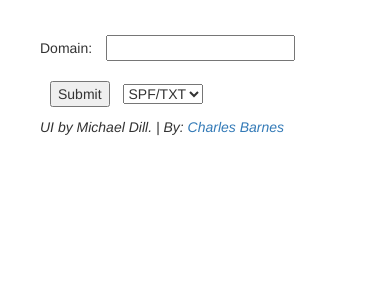
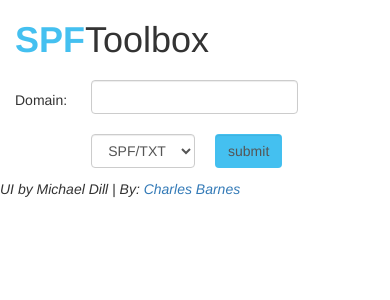
Before and after one commit to charlesabarnes/SPFtoolbox, a PHP site: page /popup.html in a window 390 px wide. Shown: the top 300 px of the page. Run offline with PHP 8.4, Linux system fonts and the light colour scheme.

Commit message:
update extension

```diff
--- a/javascript/main.js
+++ b/javascript/main.js
@@ -1,17 +1,34 @@
-$(document).ready(function(){
-    $("#domain").keyup(function(event){
-        if(event.keyCode == 13){
-            $("#submit").click();
-        }
-    });
-});
-
-window.onload = function() {
 //Counts the number of requests in this session
     var requestNum = 0;
     //Choose the correct script to run based on dropdown selection
-    document.getElementById("submit").onclick = function callRoute() {
-            returnDnsDetails(document.getElementById("domain").value, document.getElementById("file").value)
+    function callRoute(callType) {
+            returnDnsDetails(document.getElementById("domain").value, callType)
+    }
+
+    function requestTitle(callType){
+        switch(callType){
+            case "getTxt.php":
+                return "SPF/TXT Lookup";
+                break;
+            case "getMx.php":
+                return "MX Lookup";
+                break;
+            case "getA.php":
+                return "IP Lookup";
+                break;
+            case "getAll.php":
+                return "All available DNS records";
+                break;
+            case "getAAAA.php":
+                return "IPV6 Lookup";
+                break;
+            case "getWhois.php":
+                return "Who Is Lookup";
+                break;
+            case "getHinfo.php":
+                return "H Info Lookup";
+                break;
+        }
     }
 
     //Get DNS Details
@@ -25,7 +42,6 @@ window.onload = function() {
 
             xmlhttp.onreadystatechange = function () {
                 var date = new Date();
-                var requestNum = date.getTime();
                 if (this.readyState == 4 && this.status == 200) {
                     //Clears the hint field
                     document.getElementById("txtHint").innerHTML = "";
@@ -36,30 +52,36 @@ window.onload = function() {
                     console.log(dnsResp);
                     console.log(dnsResp.length);
 
+
+                    if (dnsResp.length == 0) {
+                        $(".responseTable").prepend("<table class=\"responseRow" + requestNum + "\"></table>");
+                        $(".responseRow" + requestNum).append("<td colspan='2' class='thead'>" + requestTitle(callType) + "</td>");
+                        $(".responseRow" + requestNum).append("<tr><td colspan='2' style='text-align:center'>NO DATA FOUND</td></tr>");
+                    } else {
+
                         //creates thes the table to store the response details each table has a unique class
                         $(".responseTable").prepend("<table class=\"responseRow" + requestNum + "\"></table>");
-
+                        $(".responseRow" + requestNum).append("<td colspan='2' class='thead'>" + requestTitle(callType) + "</td>");
                         for (i = 0, len = dnsResp.length; i < len; i++) {
                             var jsonData = dnsResp[i];
                             console.log(jsonData);
-                        $(".responseRow" + requestNum).append('___________________________________');
+
                             //iterates through object keys
                             for (j = 0, len = Object.keys(jsonData).length; j < len; j++) {
-                            $(".responseRow" + requestNum).append("<tr><td>" + Object.getOwnPropertyNames(jsonData)[j] + ":</td><td>" + jsonData[Object.keys(jsonData)[j]] + "</td></tr>");
+                                $(".responseRow" + requestNum).append("<tr><td class='left-row'>" + Object.getOwnPropertyNames(jsonData)[j] + ":</td><td>" + jsonData[Object.keys(jsonData)[j]] + "</td></tr>");
                             }
+                            $(".responseRow" + requestNum).append("<tr><td colspan='2' class='last-row'></td></tr>");
+                        }
+
                     }
 
 
-                    //$(".responseRow" + requestNum).append("<tr><td>" + dnsResp[0].host + "</td></tr>");
 
-
-
-                    requestNum++;
                 }
             };
-            xmlhttp.open("GET", "http://charlesabarnes.com/SPFtoolbox/" + callType + "?domain=" + domain, true);
+            xmlhttp.open("GET", callType + "?domain=" + domain, true);
             xmlhttp.send();
 
         }
+        requestNum++;
     }
-}
--- a/popup.html
+++ b/popup.html
@@ -21,11 +21,25 @@
 
 </head>
 <body>
+    <script>
+$(document).ready(function(){
+    $("#domain").keyup(function(event){
+        if(event.keyCode == 13){
+            $("#submit").click();
+        }
+    });
+});
+</script>
     <div class="container">
         <div class="row" id="top-row">
-                Domain: <input type="text" name="domain" id="domain"><span id="txtHint" style="color: red;"></span><br>
-                <input type="button" value="Submit" id="submit"/>
-                <select id="file">
+            <div class="col-md-12">
+                <H1 class="logo"><Span class = "logo-style1">SPF</Span>Toolbox</H1>
+            </div>
+        </div>
+        <div class="row">
+            <div class="col-md-6">
+                    <span class="form-label">Domain:&nbsp;</span><input type="text" name="domain" id="domain" class="form-control">
+                    <select id="file" class="form-control">
                         <option value="getTxt.php">SPF/TXT</option>
                         <option value="getA.php">IP</option>
                         <option value="getAAAA.php">IPV6</option>
@@ -34,15 +48,25 @@
                         <option value="getHinfo.php">hinfo</option>
                         <option value="getAll.php">All</option>
                     </select>
+                    <input type="button" onclick="callRoute(file.value)" id="submit" value="submit" class="form-control btn"/>
+            </div>
+            <div class="col-md-6"></div>
             <div>
+
+                <div class="col-md-6"></div>
+            </div>
+        </div>
+        <div class="row">
+            <div class="col-md-6"><span id="txtHint" style="color: red;"></span></div>
+        </div>
+        <div class="row">
                 <div id="responseArea">
                     <div  class="responseTable">
 
                     </div>
                 </div>
-            </div>
 
-    <i>UI by Michael Dill. | By: <a href="http://charlesabarnes.com/">Charles Barnes</a></i>
+    <i>UI by Michael Dill | By: <a href="http://charlesabarnes.com/">Charles Barnes</a></i>
         </div>
     </div>
 </body>
--- a/styles/style.css
+++ b/styles/style.css
@@ -1,35 +1,97 @@
-h4 {
-  margin-top: 25px;
-}
-.row {
-  margin: 20px;
+* {
+    color: #333;
 }
 
+
 [class*="responseRow"] {
-  margin: 20px;
-  padding-top: 15px;
-  padding-bottom: 15px;
-  background-color: #eee;
-  background-color: rgba(86,61,124,.15);
-  border: 1px solid #ddd;
-  border: 1px solid rgba(86,61,124,.2);
+    background-color: #ccc;
+    margin: 10px;
 }
 
 [class*="responseRow"] td {
-	margin: 5px;
-	background-color: white;
+    background-color: #ccc;
 }
 
+table {
+    width: 100%;
+    border: 0;
+    border-radius: 10px;
+}
+
+.btn, .thead {
+    background-color: #44c0f0 !important;
+}
+.thead {
+    text-align: center;
+    font-weight: bold;
+    font-size: 1.5em;
+    color: white;
+
+}
+
+.thead {
+
+    border-radius: 10px 10px 0 0;
+}
+
+td {
+    padding: 5px;
+    text-align: left;
+}
+
+.left-row {
+    width: 60px;
+}
+
+.last-row {
+    height: 1em;
+    background-color: white !important;
+}
 
 hr {
-  margin-top: 40px;
-  margin-bottom: 40px;
+
+}
+
+caption {
+    background-color: rgb(90,85,90);
+    font-weight: bold;
+    color: #44c0f0;
+    padding-top: .7em;
+    padding-bottom: .7em;
+    letter-spacing: .085em;
+    text-align: center !important;
 }
 
 #top-row {
-  margin: 25px;
+
 }
 
-input {
-	margin: 10px;
+input, select, .form-label {
+
 }
+
+.form-control {
+    align-items: center;
+    width:auto;
+    float: left;
+    margin: 10px;
+    text-align: center;
+}
+
+.form-label {
+    align-items: center;
+    width:auto;
+    float: left;
+    margin: 10px 10px 10px 0;
+    text-align: center;
+    padding:10 0 10 0;
+}
+
+* {
+    font-family: "Helvetica Neue", Helvetica, Arial, sans-serif;
+}
+
+.logo-style1 {
+    color:#44c0f0;
+    font-weight: bold;
+}
```
Also changed, not shown: index.html (deleted, +0 -50 lines), manifest.json. Lines whose indentation alone changed are shown as unchanged.
